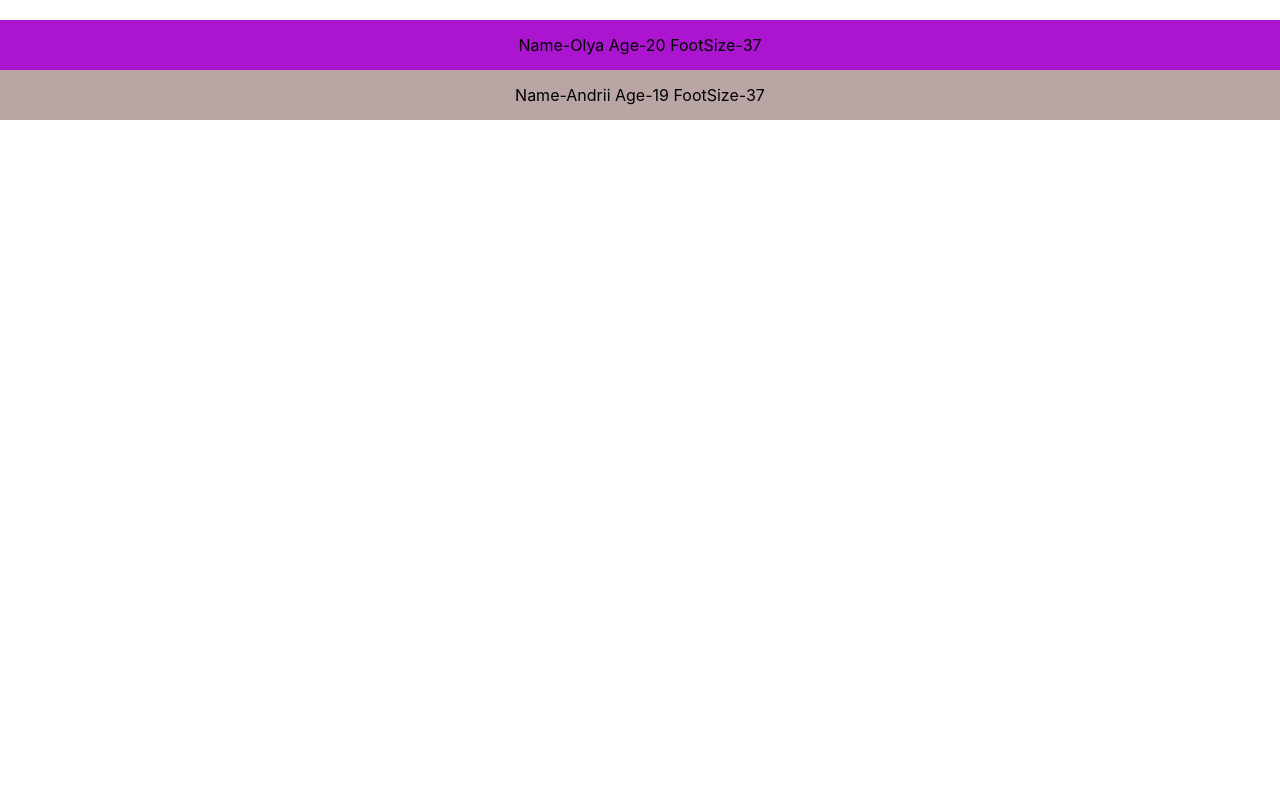
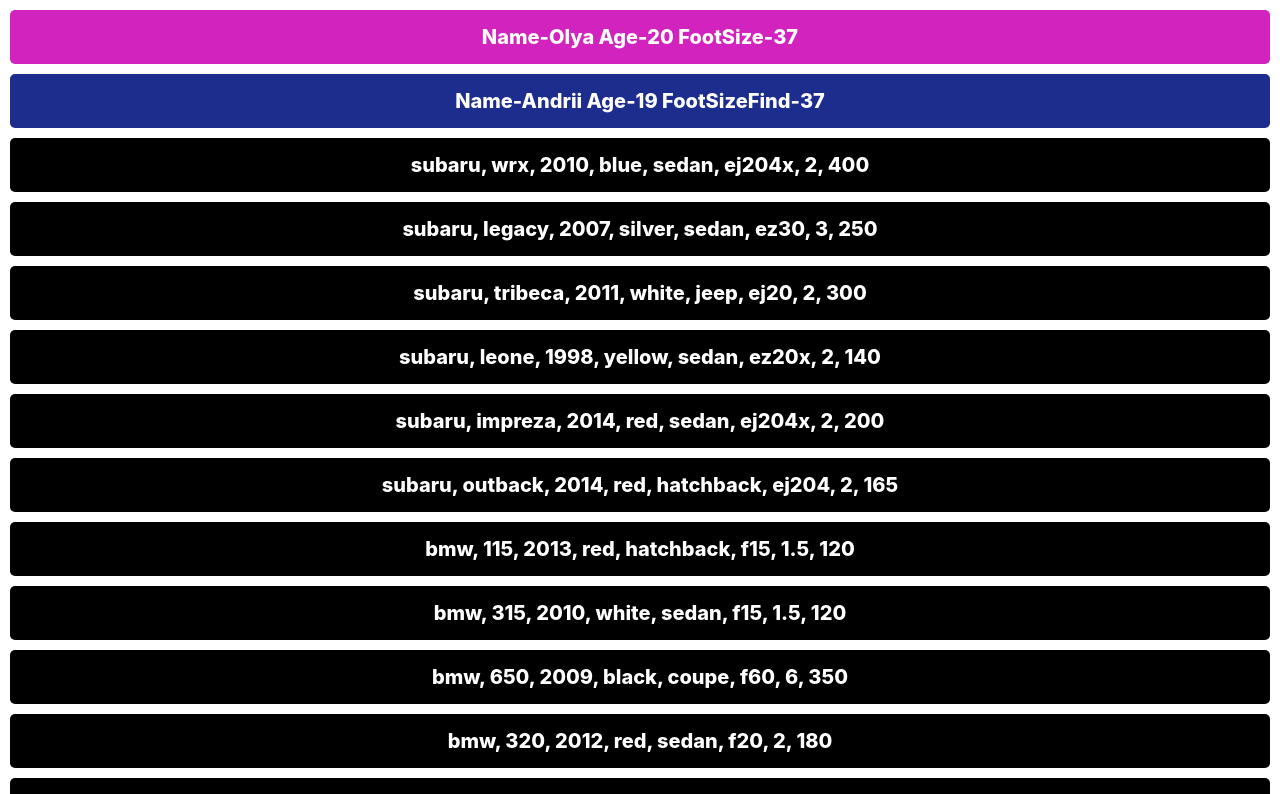
Before and after one commit to PeniukAndrii/HomeWork-React, a React (Create React App) app: page / in a window 1280 px wide. Shown: the top 794 px of the page. Built offline with nearby package versions, Linux system fonts and the light colour scheme.

Commit message:
React 1st Hm Task-PrinceFindGirl, cars

```diff
--- a/src/App.js
+++ b/src/App.js
@@ -1,10 +1,13 @@
 import React, {Component} from 'react';
 import {girl} from "./database/girl";
 import {prince} from "./database/prince";
+import {cars} from "./dataCars/cars";
 import UserObj from "./UserObj/UserObj";
+import ObjF from "./carsObj/ObjF";
 
 class App extends Component {
   render() {
+
     return (
         <div>
             {
@@ -13,6 +16,11 @@
                         return(<UserObj item={i} items={prince[0]} classN={'girlFind'}  key={index}/>)
                     }})
             }
+            {
+                cars.map((value,index)=>{
+                    return(<ObjF item={value} key={index}/>)
+                })
+            }
         </div>
     );
   }
--- a/src/UserObj/UserObj.js
+++ b/src/UserObj/UserObj.js
@@ -1,12 +1,13 @@
 import React, {Component} from 'react';
 import './style.css'
+
 class UserObj extends Component {
     render() {
         let {item, items}=this.props
         return (
             <div>
                 <div className={this.props.classN}>Name-{item.name} Age-{item.age} FootSize-{item.footSize}</div>
-                <div className={'boy'}>Name-{items.name} Age-{items.age} FootSize-{items.footSizeFind}</div>
+                <div className='boy'>Name-{items.name} Age-{items.age} FootSizeFind-{items.footSizeFind}</div>
             </div>
         );
     }
--- a/src/UserObj/style.css
+++ b/src/UserObj/style.css
@@ -3,21 +3,28 @@
     padding: 0;
 }
 .girlFind{
-    background-color: #ab15d0;
     display: flex;
     justify-content: center;
-    flex-direction: row;
     align-items: center;
-    width: 100%;
-    height: 50px;
-    margin-top: 20px;
+    background-color: #d223be;
+    color: white;
+    font-size: 20px;
+    font-weight: 800;
+    text-align: left;
+    padding: 15px;
+    margin: 10px;
+    border-radius: 5px;
 }
 .boy{
-    background-color: #baa5a5;
     display: flex;
     justify-content: center;
-    flex-direction: row;
     align-items: center;
-    width: 100%;
-    height: 50px;
+    background-color: #1d2d8d;
+    color: white;
+    font-size: 20px;
+    font-weight: 800;
+    text-align: left;
+    padding: 15px;
+    margin: 10px;
+    border-radius: 5px;
 }
--- /dev/null
+++ b/src/carsObj/ObjF.js
@@ -0,0 +1,15 @@
+import React, {Component} from 'react';
+import './car.css'
+
+class ObjF extends Component {
+    render() {
+        let {item}=this.props
+        return (
+            <div>
+                <div className={'cars'}>{item.producer}, {item.model}, {item.year}, {item.color}, {item.type}, {item.engine}, {item.volume}, {item.power}</div>
+            </div>
+        );
+    }
+}
+
+export default ObjF;
--- /dev/null
+++ b/src/carsObj/car.css
@@ -0,0 +1,14 @@
+.cars{
+    display: flex;
+    justify-content: center;
+    align-items: center;
+    background-color: black;
+    color: white;
+    font-size: 20px;
+    font-weight: 800;
+
+    text-align: left;
+    padding: 15px;
+    margin: 10px;
+    border-radius: 5px;
+}
--- /dev/null
+++ b/src/dataCars/cars.js
@@ -0,0 +1,13 @@
+export let cars = [ {producer:"subaru",model: "wrx",year: 2010, color:"blue",type: "sedan",engine: "ej204x",volume: 2,power: 400},
+    {producer:"subaru",model: "legacy",year: 2007, color:"silver",type: "sedan",engine: "ez30",volume: 3,power: 250},
+    {producer:"subaru",model: "tribeca",year: 2011, color:"white",type: "jeep",engine: "ej20",volume: 2,power: 300},
+    {producer:"subaru",model: "leone",year: 1998, color:"yellow",type: "sedan",engine: "ez20x",volume: 2,power: 140},
+    {producer:"subaru",model: "impreza",year: 2014, color:"red",type: "sedan",engine: "ej204x",volume: 2,power: 200},
+    {producer:"subaru",model: "outback",year: 2014, color:"red",type: "hatchback",engine: "ej204",volume: 2,power: 165},
+    {producer:"bmw",model: "115",year: 2013, color:"red",type: "hatchback",engine: "f15",volume: 1.5,power: 120},
+    {producer:"bmw",model: "315",year: 2010, color:"white",type: "sedan",engine: "f15",volume: 1.5, power: 120},
+    {producer:"bmw",model: "650",year: 2009, color:"black",type: "coupe",engine: "f60",volume: 6,power: 350},
+    {producer:"bmw",model: "320",year: 2012, color:"red",type: "sedan",engine: "f20",volume: 2,power: 180},
+    {producer:"mercedes",model: "e200",year: 1990, color:"silver",type: "sedan",engine: "eng200",volume: 2,power: 180},
+    {producer:"mercedes",model: "e63",year: 2017, color:"yellow",type: "sedan",engine: "amg63",volume:3,power: 400},
+    {producer:"mercedes",model: "c250",year: 2017, color:"red",type: "sedan",engine: "eng25",volume: 2.5,power: 230} ];
```
